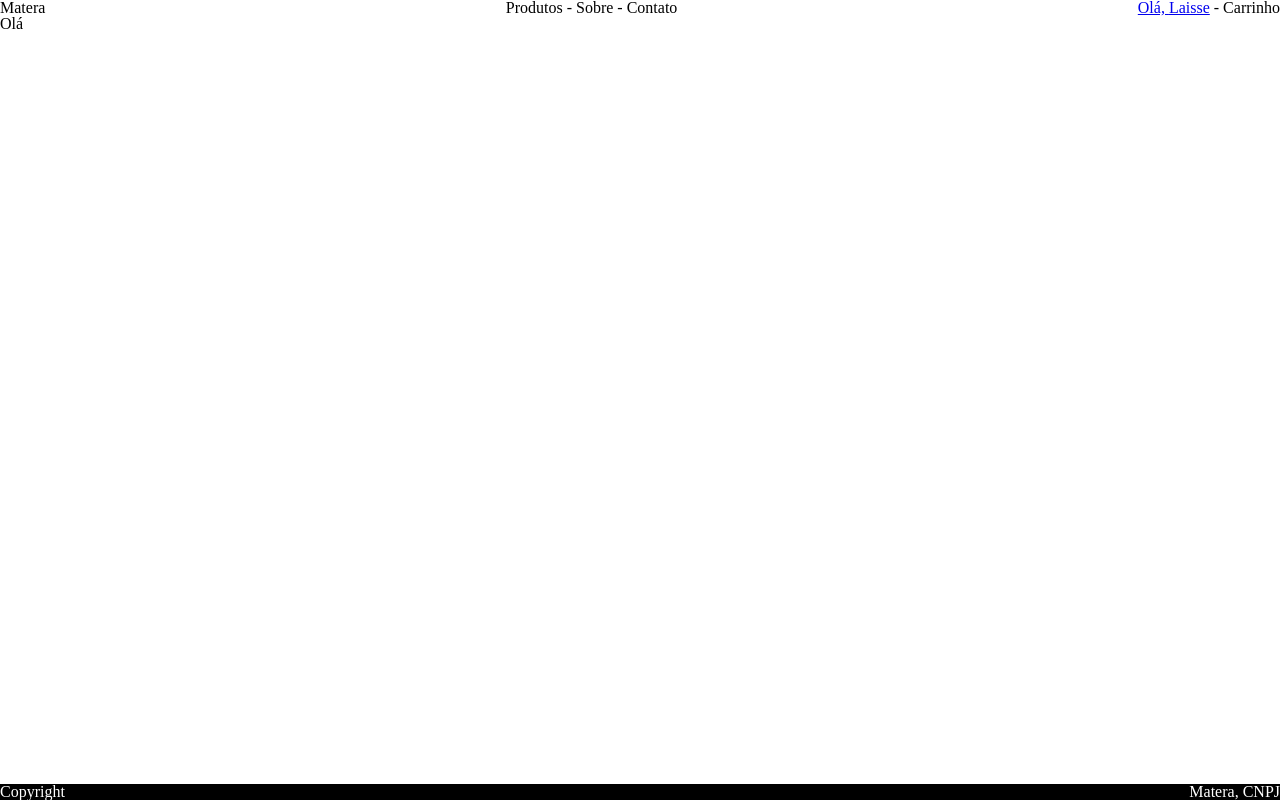
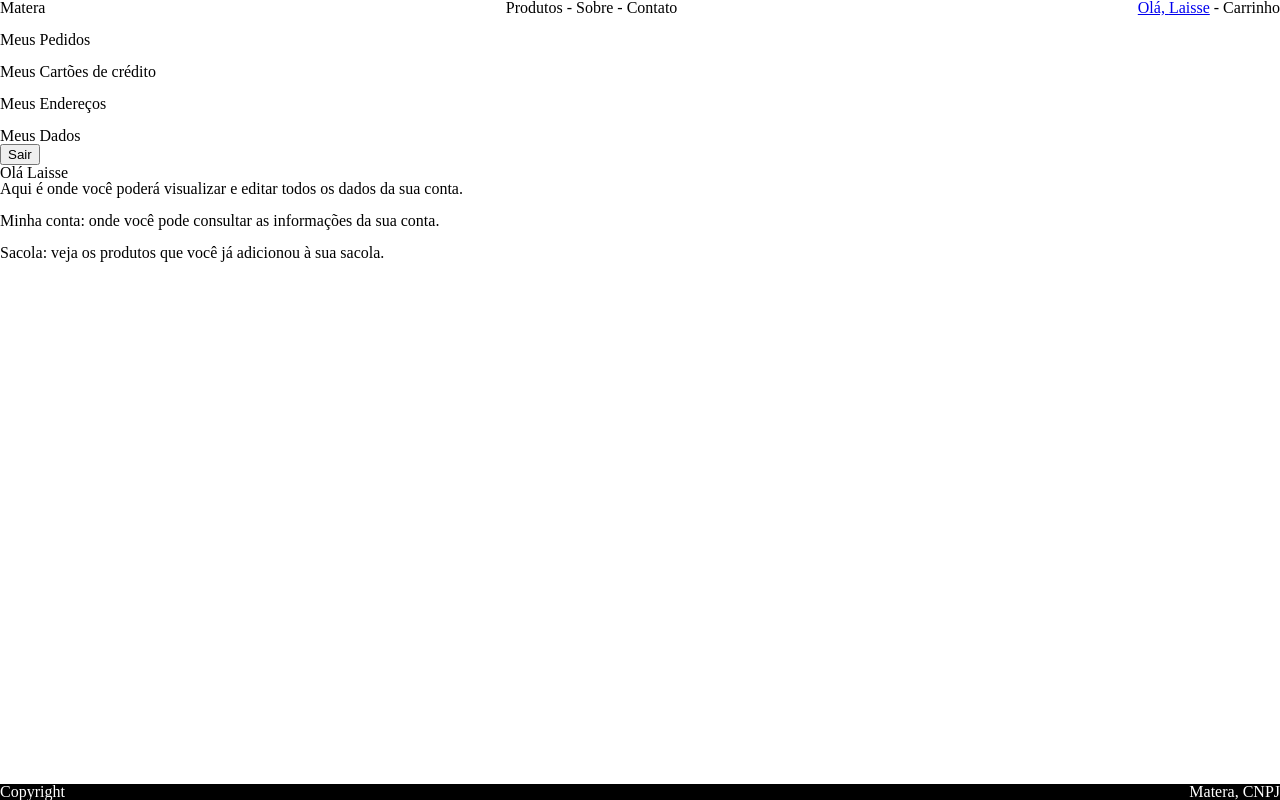
Before and after one commit to lcfernandez/driven-projeto15-matera-front, a React (Create React App) app: page /conta in a window 1280 px wide. Built offline with nearby package versions, Linux system fonts and the light colour scheme.

Commit message:
feat: add basic structure to the AccountPage

```diff
--- /dev/null
+++ b/src/assets/styles/AccountStyle.js
@@ -0,0 +1 @@
+import styled from "styled-components";
--- a/src/pages/AccountPage.js
+++ b/src/pages/AccountPage.js
@@ -1,5 +1,57 @@
+import { useContext } from "react";
+import UsernameContext from "../contexts/UsernameContext";
+import styled from "styled-components";
+
 const AccountPage = () => {
-    return <>Olá</>
+    const [username] = useContext(UsernameContext);
+
+    return (
+        <div>
+            <div className="menu-lateral">
+                <ul>
+                    <li>
+                        <a>
+                            <img />
+                            <p>Meus Pedidos</p>
+                        </a>
+                    </li>
+                    <li>
+                        <a>
+                            <img />
+                            <p>Meus Cartões de crédito</p>
+                        </a>
+                    </li>
+                    <li>
+                        <a>
+                            <img />
+                            <p>Meus Endereços</p>
+                        </a>
+                    </li>
+                    <li>
+                        <a>
+                            <img />
+                            <p>Meus Dados</p>
+                        </a>
+                    </li>
+                </ul>
+                <button>Sair</button>
+            </div>
+            <div className="main-conteudo">
+                <h2>Olá {username}</h2>
+                <p>Aqui é onde você poderá visualizar e editar todos os dados da sua conta.</p>
+                <div>
+                    <img />
+                    <p>Minha conta: onde você pode consultar as informações da sua conta.</p>
+                </div>
+                <div>
+                    <img />
+                    <p>Sacola: veja os produtos que você já adicionou à sua sacola.</p>
+                </div>
+            </div>
+        </div>
+    );
 };
 
+const AccountContainer = styled.div``;
+
 export default AccountPage;
```
